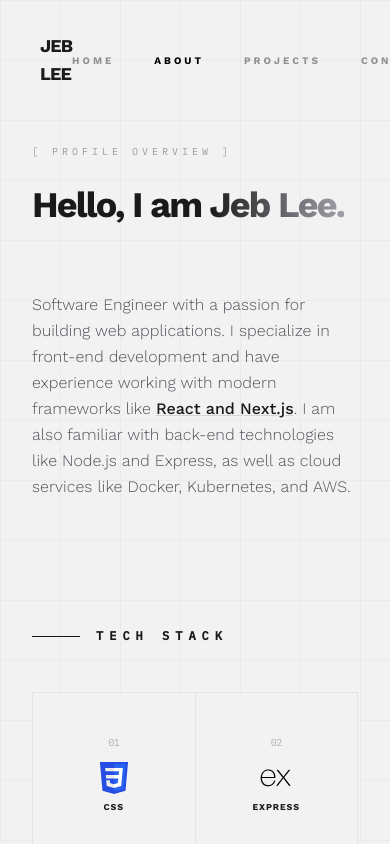
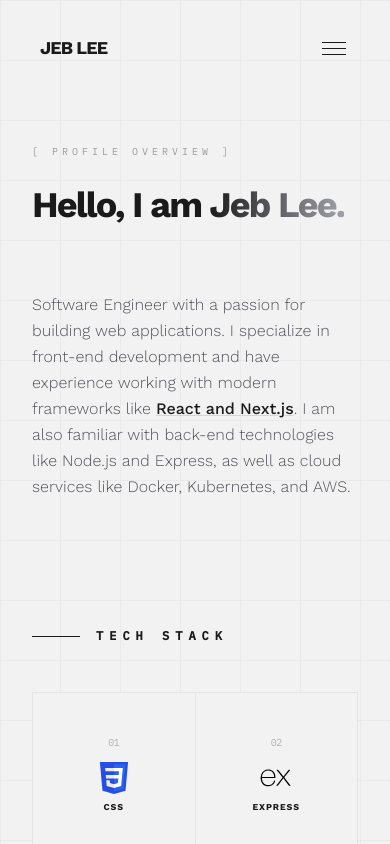
Before and after one commit to jishen027/3d_portfolio, a React (Vite) app: page /3d_portfolio/about in a window 390 px wide. Shown: the top 844 px of the page. Built offline with nearby package versions, Linux system fonts and the light colour scheme; the HTML template or start-up script is replaced by a standard one.

Commit message:
feat: implement initial portfolio structure with Home and About pages, Navbar, and CTA component.

```diff
--- a/src/components/CTA.jsx
+++ b/src/components/CTA.jsx
@@ -1,30 +1,36 @@
 import React from "react";
-import { Link } from "react-router-dom";
 import { socialLinks } from "../constants";
 
 const CTA = () => {
   return (
-    <section className="cta">
-      <p className="cta-text">Hava a project in mind? </p>
-      {/* social medias */}
-      <div className="flex flex-row justify-center space-x-4">
+    <div className="pt-16 border-t border-zinc-200 text-center">
+      <h3 className="text-3xl font-bold tracking-tighter mb-8">
+        Have a project in mind?
+      </h3>
+      <div className="flex flex-wrap justify-center gap-8 sm:gap-12">
         {socialLinks.map((social) => (
           <a
             key={social.name}
             href={social.link}
             target="_blank"
             rel="noreferrer"
-            className="cta-social"
+            className="flex flex-col items-center gap-2 opacity-40 hover:opacity-100 transition-opacity group"
           >
             <img
-              className="w-8 h-8 object-contain"
               src={social.iconUrl}
               alt={social.name}
+              className="w-7 h-7 object-contain group-hover:scale-110 transition-transform duration-200"
             />
+            <span
+              className="text-[9px] uppercase tracking-[0.4em]"
+              style={{ fontFamily: "'IBM Plex Mono', monospace" }}
+            >
+              {social.name}
+            </span>
           </a>
         ))}
       </div>
-    </section>
+    </div>
   );
 };
 
--- a/src/components/Navbar.jsx
+++ b/src/components/Navbar.jsx
@@ -1,59 +1,100 @@
+import { useState } from "react";
 import { NavLink } from "react-router-dom";
 
+const navLinks = [
+  { to: "/", label: "Home" },
+  { to: "/about", label: "About" },
+  { to: "/projects", label: "Projects" },
+  { to: "/contact", label: "Contact" },
+];
+
 const Navbar = () => {
+  const [menuOpen, setMenuOpen] = useState(false);
+
   return (
     <header className="header">
-      {/* Text-based logo mark */}
+      {/* Logo */}
       <NavLink
         to="/"
-        className="font-bold text-lg tracking-tighter uppercase text-foreground hover:opacity-70 transition-opacity"
+        className="font-bold text-lg tracking-tighter uppercase text-foreground hover:opacity-70 transition-opacity z-50 relative"
+        onClick={() => setMenuOpen(false)}
       >
         Jeb Lee
       </NavLink>
 
-      {/* Minimal uppercase nav links */}
-      <nav className="flex items-center space-x-10">
+      {/* Desktop nav */}
+      <nav className="hidden md:flex items-center space-x-10">
+        {navLinks.map(({ to, label }) => (
           <NavLink
-          to="/"
+            key={to}
+            to={to}
             className={({ isActive }) =>
               `text-[10px] font-bold uppercase tracking-[0.3em] transition-opacity ${
                 isActive ? "opacity-100" : "opacity-40 hover:opacity-100"
               }`
             }
           >
-          Home
+            {label}
           </NavLink>
+        ))}
+      </nav>
+
+      {/* Mobile hamburger button */}
+      <button
+        className="md:hidden z-50 relative flex flex-col justify-center items-center w-8 h-8 gap-[5px] group"
+        onClick={() => setMenuOpen((prev) => !prev)}
+        aria-label={menuOpen ? "Close menu" : "Open menu"}
+      >
+        <span
+          className={`block h-px w-6 bg-foreground transition-all duration-300 origin-center ${
+            menuOpen ? "rotate-45 translate-y-[5px]" : ""
+          }`}
+        />
+        <span
+          className={`block h-px w-6 bg-foreground transition-all duration-300 ${
+            menuOpen ? "opacity-0 scale-x-0" : ""
+          }`}
+        />
+        <span
+          className={`block h-px w-6 bg-foreground transition-all duration-300 origin-center ${
+            menuOpen ? "-rotate-45 -translate-y-[5px]" : ""
+          }`}
+        />
+      </button>
+
+      {/* Mobile menu overlay */}
+      <div
+        className={`fixed inset-0 z-40 bg-surface flex flex-col items-center justify-center transition-all duration-300 md:hidden ${
+          menuOpen
+            ? "opacity-100 pointer-events-auto"
+            : "opacity-0 pointer-events-none"
+        }`}
+      >
+        <nav className="flex flex-col items-center gap-10">
+          {navLinks.map(({ to, label }) => (
             <NavLink
-          to="/about"
+              key={to}
+              to={to}
+              onClick={() => setMenuOpen(false)}
               className={({ isActive }) =>
-            `text-[10px] font-bold uppercase tracking-[0.3em] transition-opacity ${
-              isActive ? "opacity-100" : "opacity-40 hover:opacity-100"
+                `text-2xl font-bold uppercase tracking-[0.3em] transition-opacity ${
+                  isActive ? "opacity-100" : "opacity-30 hover:opacity-100"
                 }`
               }
             >
-          About
+              {label}
             </NavLink>
-        <NavLink
-          to="/projects"
-          className={({ isActive }) =>
-            `text-[10px] font-bold uppercase tracking-[0.3em] transition-opacity ${
-              isActive ? "opacity-100" : "opacity-40 hover:opacity-100"
-            }`
-          }
+          ))}
+        </nav>
+
+        {/* Subtle decorative mono label */}
+        <p
+          className="absolute bottom-10 text-[9px] uppercase tracking-[0.5em] opacity-20"
+          style={{ fontFamily: "'IBM Plex Mono', monospace" }}
         >
-          Projects
-        </NavLink>
-        <NavLink
-          to="/contact"
-          className={({ isActive }) =>
-            `text-[10px] font-bold uppercase tracking-[0.3em] transition-opacity ${
-              isActive ? "opacity-100" : "opacity-40 hover:opacity-100"
-            }`
-          }
-        >
-          Contact
-        </NavLink>
-      </nav>
+          Navigation
+        </p>
+      </div>
     </header>
   );
 };
--- a/src/pages/About.jsx
+++ b/src/pages/About.jsx
@@ -1,5 +1,6 @@
 import React from "react";
-import { skills, experiences, socialLinks } from "../constants";
+import { skills, experiences } from "../constants";
+import CTA from "../components/CTA";
 
 // Helper to derive a zero-padded index label
 const padIndex = (i) => `0${i}`;
@@ -145,27 +146,7 @@
         </div>
 
         {/* ── CTA Footer ────────────────────────────────────────── */}
-        <div className="pt-16 border-t border-zinc-200 text-center">
-          <h3 className="text-3xl font-bold tracking-tighter mb-8">
-            Have a project in mind?
-          </h3>
-          <div
-            className="flex justify-center gap-12 text-[10px] uppercase tracking-[0.5em] opacity-40"
-            style={{ fontFamily: "'IBM Plex Mono', monospace" }}
-          >
-            {socialLinks.map((social) => (
-              <a
-                key={social.name}
-                href={social.link}
-                target="_blank"
-                rel="noreferrer"
-                className="hover:opacity-100 transition-opacity"
-              >
-                {social.name}
-              </a>
-            ))}
-          </div>
-        </div>
+        <CTA />
 
       </div>
     </section>
--- a/src/pages/Home.jsx
+++ b/src/pages/Home.jsx
@@ -7,6 +7,7 @@
 import HomeInfo from "../components/HomeInfo";
 import Earth from "../models/Eearth";
 import Sky from "../models/Sky";
+import CTA from "../components/CTA";
 
 const Home = () => {
   const [isRotating, setIsRotating] = useState(false);
@@ -63,7 +64,8 @@
   const [earthScale, earthPosition, earthRotation] = adjustEarthForScreenSize();
 
   return (
-    <section className="w-full h-screen relative bg-surface text-foreground overflow-hidden">
+    <div className="w-full bg-surface text-foreground">
+    <section className="w-full h-screen relative overflow-hidden">
 
       {/* Subtle background grid overlay */}
       <div
@@ -76,7 +78,7 @@
       />
 
       {/* HomeInfo — displayed above 3D canvas, centered horizontally near top */}
-      <div className="absolute top-28 left-0 right-0 z-10 flex items-center justify-center pointer-events-none">
+      <div className="absolute top-24 md:top-28 left-0 right-0 z-10 flex items-center justify-center pointer-events-none">
         {currentStage && (
           <div className="pointer-events-auto">
             <HomeInfo
@@ -88,12 +90,12 @@
       </div>
 
       {/* Frame layout — edge-pinned content, center clear for 3D */}
-      <div className="absolute inset-0 z-10 pointer-events-none p-10 flex flex-col justify-between">
+      <div className="absolute inset-0 z-10 pointer-events-none p-4 sm:p-6 md:p-10 flex flex-col justify-between">
 
         {/* Top row: heading left, metadata right */}
-        <div className="flex justify-between items-start pt-16 md:pt-20">
+        <div className="flex justify-between items-start pt-20 md:pt-20">
           <div className="max-w-xs">
-            <h1 className="text-3xl md:text-5xl font-bold tracking-tighter leading-none">
+            <h1 className="text-2xl sm:text-3xl md:text-5xl font-bold tracking-tighter leading-none">
               CRAFTING<br />NEW<br />WORLDS.
             </h1>
           </div>
@@ -109,21 +111,21 @@
         </div>
 
         {/* Bottom row: description + CTA left, timestamp right */}
-        <div className="flex flex-col md:flex-row justify-between items-end pb-6">
+        <div className="flex flex-col md:flex-row justify-between items-end pb-4 md:pb-6">
           <div className="max-w-sm pointer-events-auto">
-            <p className="text-xs md:text-sm font-light leading-relaxed mb-5 opacity-60">
+            <p className="text-xs md:text-sm font-light leading-relaxed mb-4 md:mb-5 opacity-60 hidden sm:block">
               A Software Engineer specializing in the intersection of 3D art and
               functional code. Building digital experiences that defy flat
               constraints.
             </p>
             <a
               href="#projects"
-              className="inline-block px-6 py-3 bg-foreground text-surface text-[10px] uppercase tracking-widest font-bold hover:bg-zinc-800 transition-all"
+              className="inline-block px-5 py-2.5 md:px-6 md:py-3 bg-foreground text-surface text-[10px] uppercase tracking-widest font-bold hover:bg-zinc-800 transition-all"
             >
               See Projects
             </a>
           </div>
-          <div className="mt-8 md:mt-0 text-right">
+          <div className="mt-6 md:mt-0 text-right">
             <div
               className="text-[9px] uppercase tracking-[0.5em] opacity-20"
               style={{ fontFamily: "'IBM Plex Mono', monospace" }}
@@ -206,6 +208,12 @@
       </div>
 
     </section>
+
+      {/* CTA section below the hero */}
+      <div className="px-8 md:px-24 py-16">
+        <CTA />
+      </div>
+    </div>
   );
 };
 
```
Lines whose indentation alone changed are shown as unchanged.
